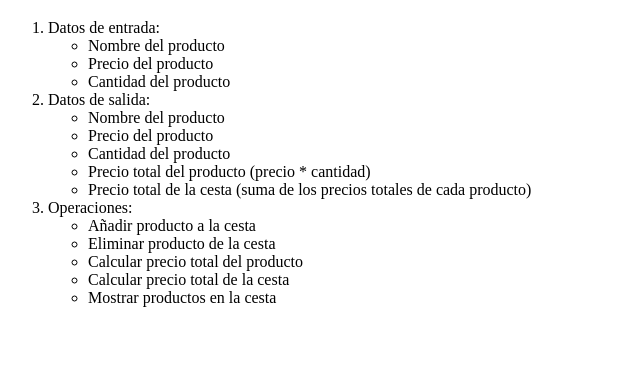
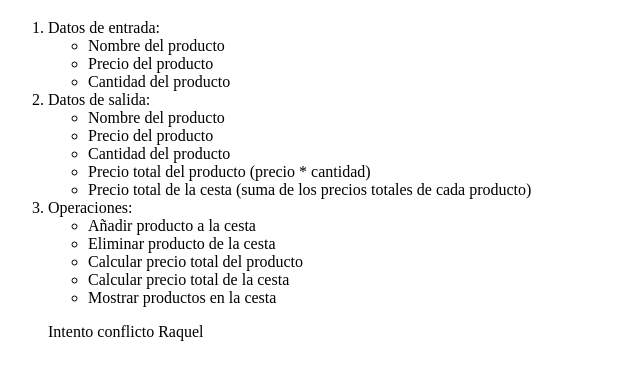
Before and after one commit to Raquelmc95/Cliente, a plain HTML site: page index.html in a window 1280 px wide. Shown: the part 61-436 px from the top of the page, without its empty margins (0-640 px from the left). Drawn offline with Linux system fonts and the light colour scheme.

Commit message:
Intento conflicto

```diff
--- a/index.html
+++ b/index.html
@@ -30,6 +30,7 @@
             <li>Calcular precio total de la cesta</li>
             <li>Mostrar productos en la cesta</li>
         </ul>
+        <p>Intento conflicto Raquel</p>
     </ol>
 </body>
 </html>
```
